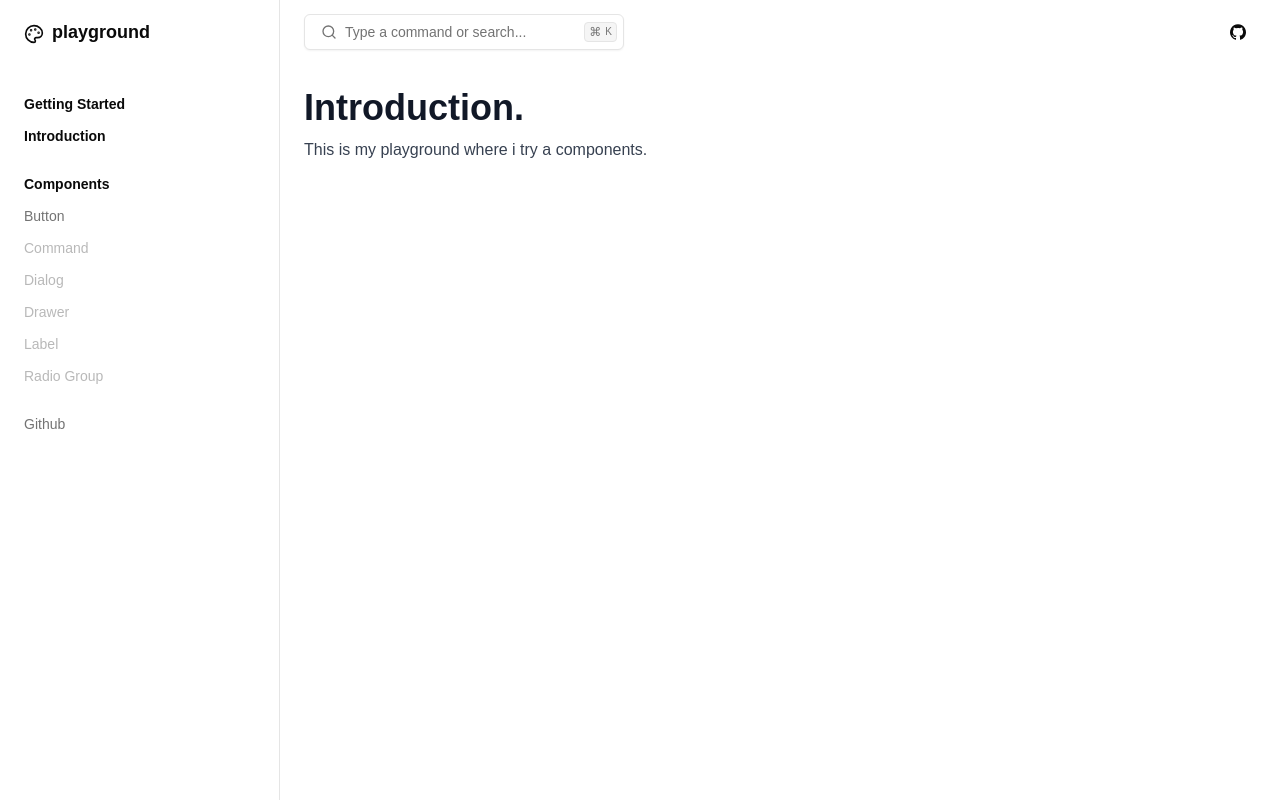
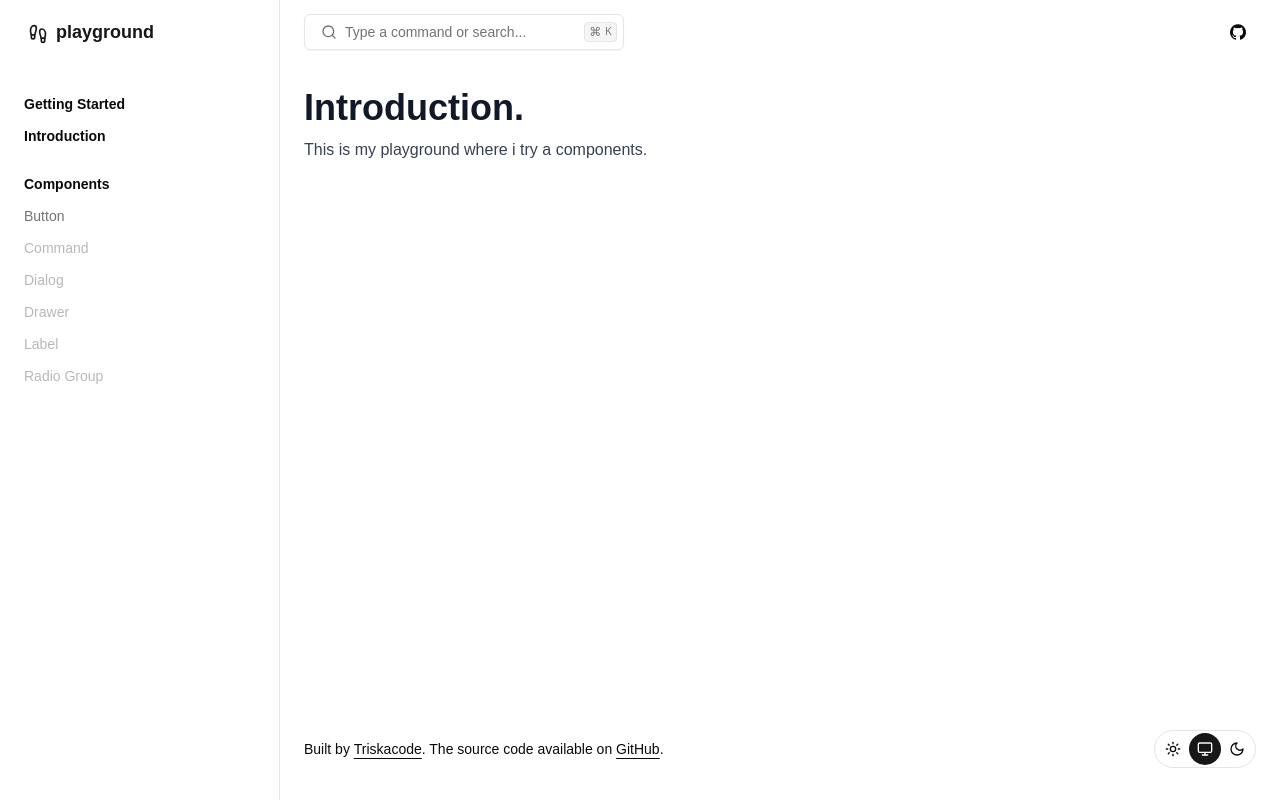
Before and after one commit to triskacode/vite-react-learn, a React (Vite) app: page / in a window 1280 px wide. Built offline with nearby package versions, Linux system fonts and the light colour scheme; a small style sheet from the web is missing.

Commit message:
refactor(layout): add footer layout
- add footer to home layout
- add social media dictionary
- fix key list item sidebar layout
- add value attribute to theme switch

```diff
--- a/src/components/layouts/home.tsx
+++ b/src/components/layouts/home.tsx
@@ -1,12 +1,14 @@
 import { Button } from '../ui/button';
+import { Footprints } from 'lucide-react';
 import { GithubIcon } from '../icons/github';
 import { NavigationItem } from '@/lib/definition';
-import { Palette } from 'lucide-react';
 import { SearchCommand } from '../search-command';
+import { ThemeSwitch } from '../theme-switch';
 import { cn } from '@/lib/utils';
 import { navigationDict } from '@/lib/navigation';
+import { socialMediaDict } from '@/lib/social-media';
 import { ComponentProps, ElementRef, JSX, ReactNode, forwardRef } from 'react';
-import { NavLink, Outlet } from 'react-router-dom';
+import { Link, NavLink, Outlet } from 'react-router-dom';
 
 export type HomeLayoutProps = ComponentProps<'div'>;
 
@@ -21,7 +23,10 @@ const HomeLayout = forwardRef<ElementRef<'div'>, HomeLayoutProps>(
         <LayoutHeader />
         <div className="container grid flex-grow grid-cols-1 content-stretch lg:grid-cols-[var(--layout-sidebar-width)_1fr]">
           <LayoutSidebar />
+          <div className="flex flex-grow flex-col">
             <LayoutMain />
+            <LayoutFooter />
+          </div>
         </div>
       </div>
     );
@@ -32,19 +37,37 @@ function LayoutHeader(): JSX.Element {
   return (
     <header className="sticky top-0 z-10 h-layout-header">
       <div className="container flex h-full w-full">
-        <div className="flex flex-grow items-center justify-start gap-2 lg:w-layout-sidebar lg:grow-0 lg:border-r">
-          <Palette className="mt-1 size-5 shrink-0" />
+        <div className="flex flex-grow items-center justify-start lg:w-layout-sidebar lg:grow-0 lg:border-r">
+          <Button
+            asChild
+            variant="link"
+            size="sm"
+            className="items-center justify-start gap-2 px-1 hover:no-underline"
+          >
+            <Link to="/">
+              <Footprints className="mt-1 size-5 shrink-0" />
               <p className="flex-grow text-lg font-semibold">playground</p>
+            </Link>
+          </Button>
         </div>
         <div className="flex grow-0 items-center justify-between pl-4 lg:flex-grow lg:pl-6">
           <div>
             <SearchCommand />
           </div>
+          {socialMediaDict.github && (
             <div className="hidden items-center gap-2 lg:flex">
-            <Button variant="ghost" size="icon">
+              <Button asChild variant="ghost" size="icon">
+                <Link
+                  to={socialMediaDict.github.href ?? ''}
+                  target="_blank"
+                  rel="noopener noreferrer"
+                >
+                  <span className="sr-only">Github repository</span>
                   <GithubIcon className="size-4" />
+                </Link>
               </Button>
             </div>
+          )}
         </div>
       </div>
     </header>
@@ -55,7 +78,7 @@ function LayoutSidebar(): JSX.Element {
   function generateNavItem(navigation: NavigationItem): ReactNode {
     if (navigation.type === 'group') {
       return (
-        <NavGroup heading={navigation.displayName}>
+        <NavGroup heading={navigation.displayName} key={navigation.displayName}>
           {navigation.items &&
             navigation.items.length > 0 &&
             navigation.items.map((item) => generateNavItem(item))}
@@ -91,6 +114,47 @@ function LayoutMain(): JSX.Element {
   );
 }
 
+function LayoutFooter(): JSX.Element {
+  const website = socialMediaDict.website ? (
+    <Link
+      to={socialMediaDict.website.href ?? ''}
+      target="_blank"
+      rel="noopener noreferrer"
+      className="font-medium underline underline-offset-4"
+    >
+      {socialMediaDict.website.displayName}
+    </Link>
+  ) : (
+    'Triskacode'
+  );
+
+  const github = socialMediaDict.github ? (
+    <Link
+      to={socialMediaDict.github.href ?? ''}
+      target="_blank"
+      rel="noopener noreferrer"
+      className="font-medium underline underline-offset-4"
+    >
+      {socialMediaDict.github.displayName}
+    </Link>
+  ) : (
+    'Github'
+  );
+
+  return (
+    <div className="flex flex-col items-center justify-center gap-4 py-8 md:flex-row md:justify-between lg:pl-6">
+      <div className="flex items-center gap-2">
+        <p className="flex-grow text-center text-sm leading-loose md:text-start">
+          Built by {website}. The source code available on {github}.
+        </p>
+      </div>
+      <div className="order-first flex shrink-0 grow-0 items-center justify-center md:order-last">
+        <ThemeSwitch />
+      </div>
+    </div>
+  );
+}
+
 interface NavGroupProps extends ComponentProps<'div'> {
   heading: string;
 }
@@ -121,7 +185,7 @@ function NavItem({
 }: NavItemProps): JSX.Element {
   if (disabled) {
     return (
-      <NavItemButton className={className} disabled>
+      <NavItemButton key={props.key} className={className} disabled>
         <span className="truncate">{children as ReactNode}</span>
       </NavItemButton>
     );
@@ -129,7 +193,7 @@ function NavItem({
 
   if (external) {
     return (
-      <NavItemButton asChild className={className}>
+      <NavItemButton key={props.key} asChild className={className}>
         <a href={(props.to as string) ?? ''} target="_blank" rel="noreferrer">
           <span className="truncate">{children as ReactNode}</span>
         </a>
--- a/src/components/theme-switch.tsx
+++ b/src/components/theme-switch.tsx
@@ -38,6 +38,7 @@ export function ThemeSwitch(): JSX.Element {
       className="flex flex-row items-center justify-center gap-0 rounded-full border p-0.5 focus-within:ring-1 focus-within:ring-ring"
       aria-label="theme switcher"
       defaultValue={theme}
+      value={theme}
       onValueChange={(value: Theme) => setTheme(value)}
     >
       {themeOptions.map((option) => (
--- a/src/lib/definition.ts
+++ b/src/lib/definition.ts
@@ -1,16 +1,23 @@
-export interface Navigation {
+type Link = {
   displayName: string;
   href?: string;
+};
+
+export type Navigation = Link & {
   icon?: React.ComponentType<{ className?: string }>;
   disabled?: boolean;
   external?: boolean;
-}
+};
 
-export interface NavigationItem extends Navigation {
+export type NavigationItem = Navigation & {
   type?: 'group';
   items?: NavigationItem[];
-}
+};
 
-export interface NavigationDict {
-  [key: string]: NavigationItem;
-}
+export type NavigationDict = Record<string, NavigationItem>;
+
+export type SocialMediaPlatform = 'github' | 'website';
+
+export type SocialMediaDict = {
+  [key in SocialMediaPlatform]?: Link;
+};
--- a/src/lib/navigation.ts
+++ b/src/lib/navigation.ts
@@ -46,9 +46,4 @@ export const navigationDict: NavigationDict = {
       },
     ],
   },
-  github: {
-    displayName: 'Github',
-    href: 'https://github.com/triskacode',
-    external: true,
-  },
 };
--- /dev/null
+++ b/src/lib/social-media.ts
@@ -0,0 +1,12 @@
+import { SocialMediaDict } from "./definition";
+
+export const socialMediaDict: SocialMediaDict = {
+  github: {
+    displayName: 'GitHub',
+    href: 'https://github.com/triskacode/vite-react-learn',
+  },
+  website: {
+    displayName: 'Triskacode',
+    href: 'https://triskacode.my.id',
+  },
+};
```
Lines whose indentation alone changed are shown as unchanged.
